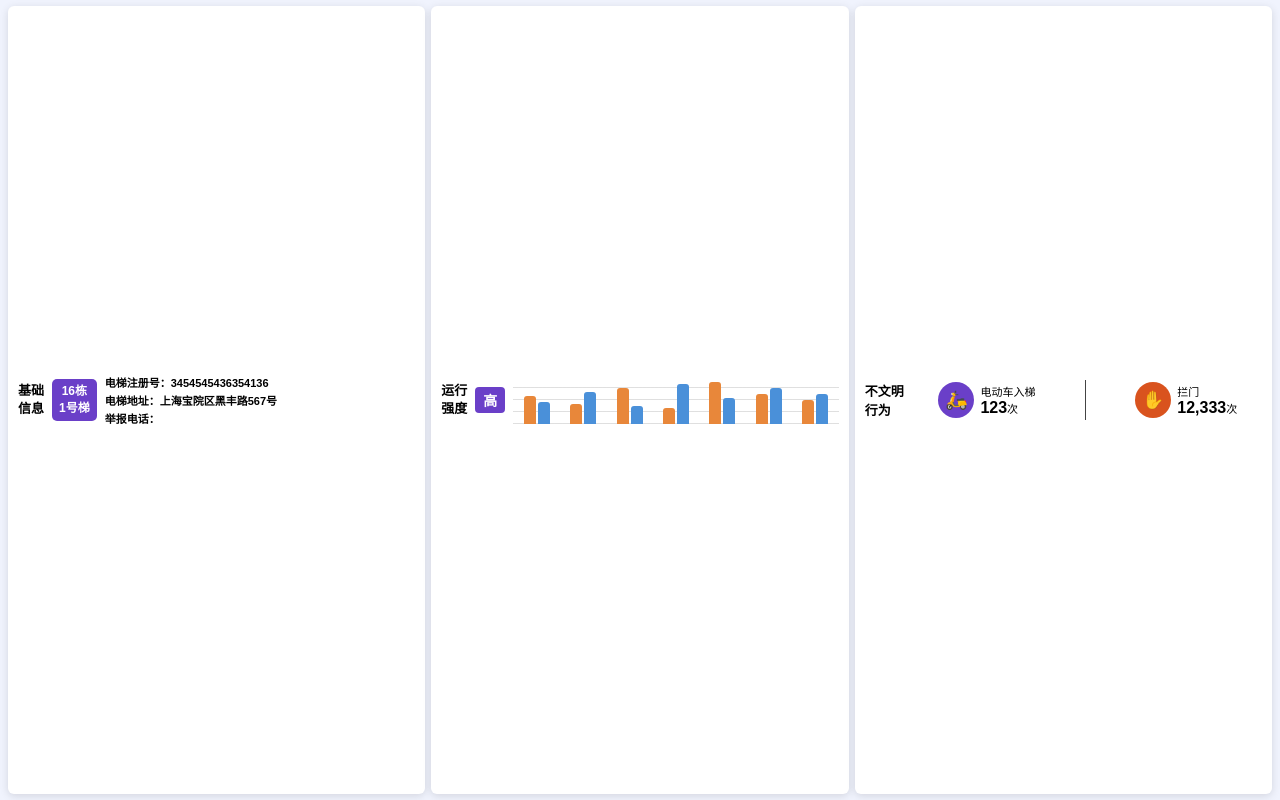
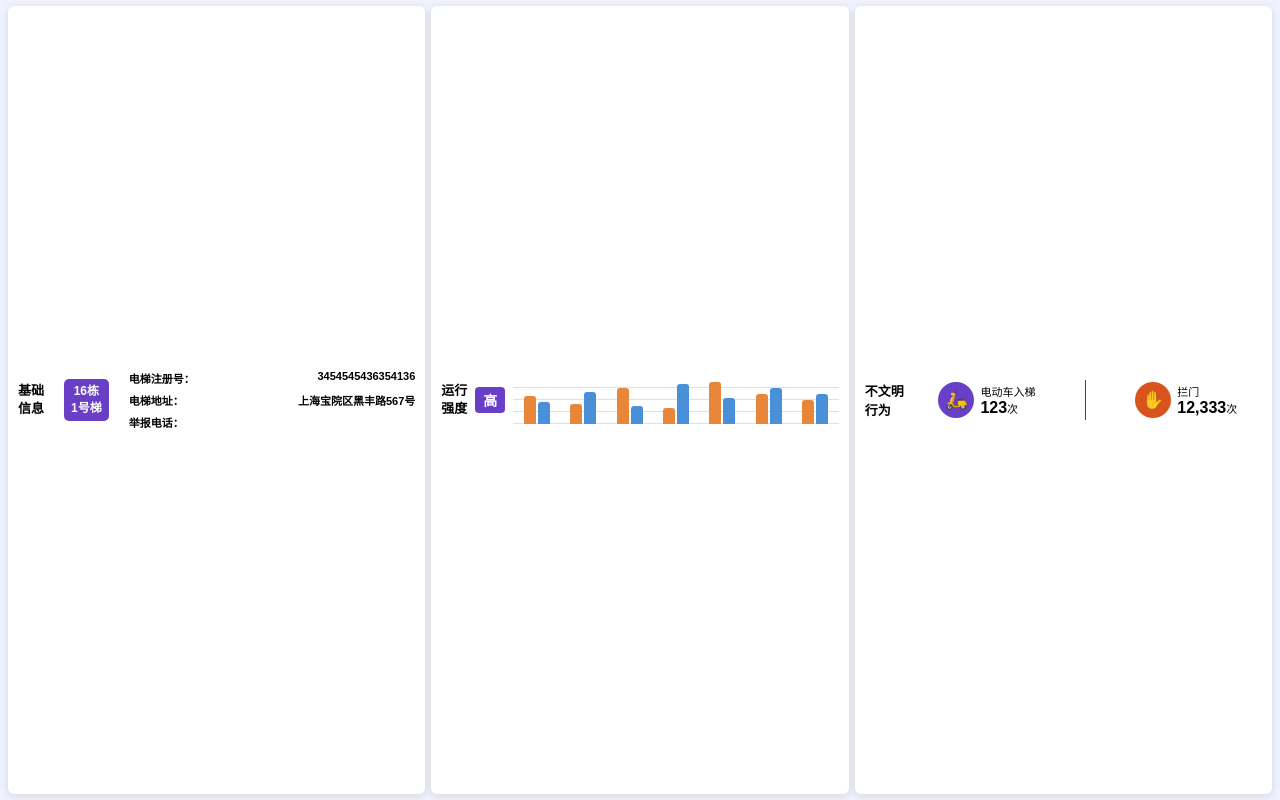
Before and after one commit to TiShi2023/z_lift_bar, a website: page public/index.html in a window 1280 px wide. Drawn offline with Linux system fonts and the light colour scheme; no server answers.

Commit message:
Improve basic info layout with better spacing and text alignment

```diff
--- a/public/index.html
+++ b/public/index.html
@@ -39,7 +39,7 @@
 
     /* ===== 基础信息区块 ===== */
     .card-basic {
-      gap: 8px;
+      gap: 20px;
       flex: 1 1 0;
       justify-content: space-between;
     }
@@ -69,21 +69,26 @@
       display: flex;
       flex-direction: column;
       justify-content: center;
-      gap: 2px;
+      gap: 6px;
       flex: 1;
     }
 
     .basic-info-row {
       color: #000000;
       font-size: 11px;
-      white-space: nowrap;
-      overflow: hidden;
-      text-overflow: ellipsis;
       font-weight: bold;
+      display: flex;
+      justify-content: space-between;
+      gap: 10px;
     }
 
     .basic-info-row span {
       color: #000000;
+      text-align: right;
+      flex: 1;
+      overflow: hidden;
+      text-overflow: ellipsis;
+      white-space: nowrap;
     }
 
     /* ===== 运行强度区块 ===== */
```
